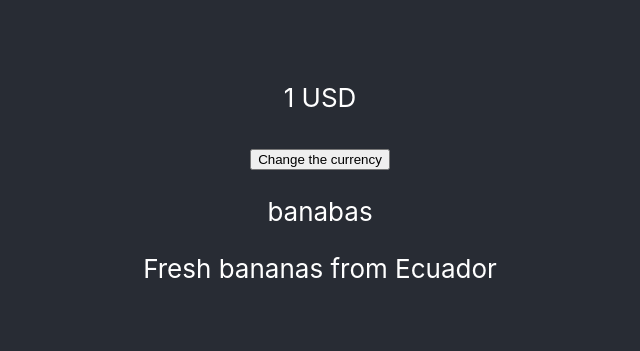
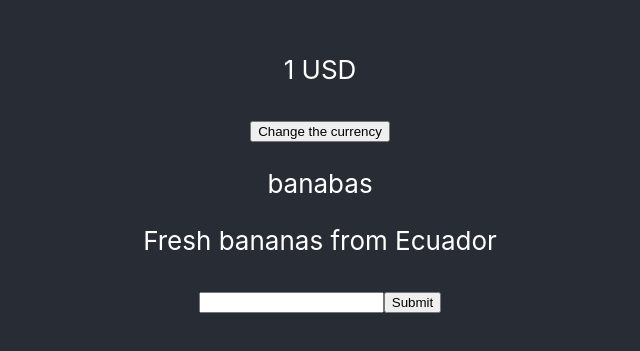
Before and after one commit to avetiq/reactCourse, a React (Create React App) app: page / in a window 1280 px wide. Shown: the part 217-568 px from the top of the page, without its empty margins (320-960 px from the left). Built offline with nearby package versions, Linux system fonts and the light colour scheme.

Commit message:
homework 8

```diff
--- a/src/App.js
+++ b/src/App.js
@@ -1,14 +1,18 @@
 import './App.css';
-import Address from './Address';
 import Product from './lesson7/Product';
-import {Title} from './Title';
+import ToDoList from './lesson8/ToDoList';
+
 
 function App() {
   return (
     <div className="App">
       <header className="App-header">
         <Product name='banabas' price={1} description='Fresh bananas from Ecuador' />
+        <div>
+          <ToDoList />
+        </div>
       </header>
+
     </div>
   );
 }
--- a/src/lesson7/Description.js
+++ b/src/lesson7/Description.js
@@ -1,9 +1,7 @@
 import React from 'react';
 
 class Description extends React.Component{
-    constructor(props){
-        super(props);
-    }
+
 
     render(){
         return(
--- a/src/lesson7/Name.js
+++ b/src/lesson7/Name.js
@@ -1,9 +1,7 @@
 import React from 'react';
 
 class Name extends React.Component{
-    constructor(props){
-        super(props);
-    }
+
 
     render(){
         return(
--- a/src/lesson7/Price.js
+++ b/src/lesson7/Price.js
@@ -30,7 +30,6 @@ class Price extends React.Component{
     }
 
     render(){
-        console.log(this.state)
         return(
             <div>
             <p>{this.state.price} {this.state.currency}</p>
--- a/src/lesson7/Product.js
+++ b/src/lesson7/Product.js
@@ -7,16 +7,11 @@ import Description from './Description';
 //and will try to find into it Price named folder
 
 class Product extends React.Component{
-    constructor(props){
-        super(props);
-    }
 
     render(){
         return(
             <div>
-            <p>
             <Price price={this.props.price}/>
-            </p>
             <Name name={this.props.name}/>
             <Description description={this.props.description}/>
             </div>
--- /dev/null
+++ b/src/lesson8/ToDoList.js
@@ -0,0 +1,46 @@
+import React from 'react'
+
+class ToDoList extends React.Component{
+
+    state = {
+        tasks: [],
+        curInputValue: ''
+    };
+
+    handleChange = (e) => {
+        this.setState({
+            curInputValue: e.target.value
+        })
+    }
+
+    handleClick = () => {
+        this.setState(state => {
+            return {
+            tasks: [... state.tasks, state.curInputValue],
+            curInputValue: ''
+        };
+    })
+    }
+
+    render(){
+        const {tasks, curInputValue} = this.state;
+        return(
+            <div>
+            <input
+            type='text'
+            onChange={this.handleChange}
+            value={curInputValue}
+            />
+            <button onClick={this.handleClick}>Submit</button>
+                <ol>
+                {   tasks.map((el,i) => (
+                        <li key={i}>{el}</li>
+                ))
+                }
+                </ol>
+            </div>
+        );
+    }
+}
+
+export default ToDoList;
```
